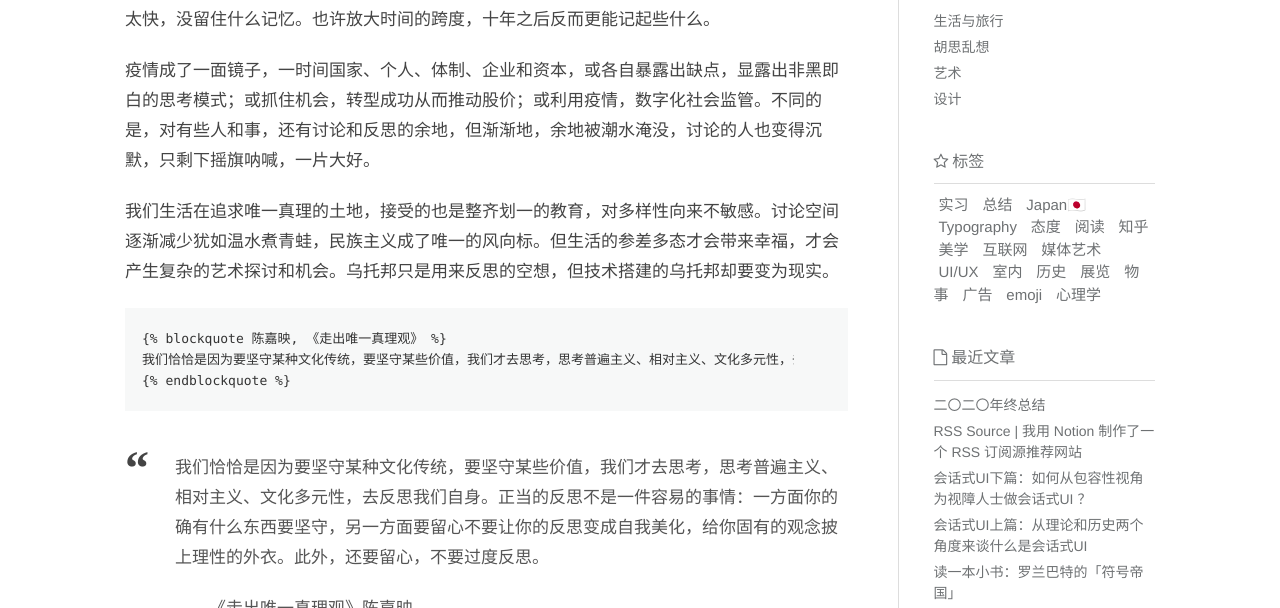
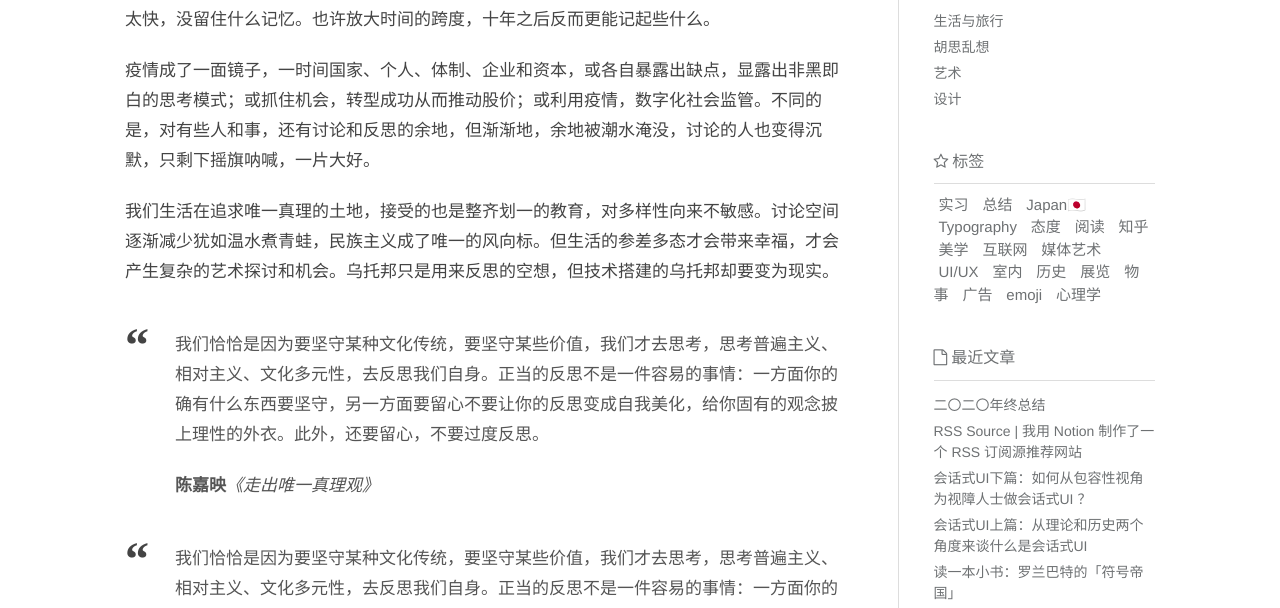
Before and after one commit to Ryouissei/ryouissei.github.io, a plain HTML site: page post/aeeb19a4.html in a window 1280 px wide. Shown: the part 310-918 px from the top of the page. Drawn offline with nearby package versions, Linux system fonts and the light colour scheme; some packages are replaced by stand-ins of ours; a script that the page names is missing.

Commit message:
Site updated: 2020-12-30 20:52:51

```diff
--- a/post/aeeb19a4.html
+++ b/post/aeeb19a4.html
@@ -12,7 +12,8 @@ h=d.documentElement,t=setTimeout(function(){h.className=h.className.replace(/\bw
 })(document);</script><meta name="generator" content="Hexo 4.2.0"></head><body><div class="body_container"><div id="header"><div class="site-name"><h1 class="hidden">二〇二〇年终总结</h1><a id="logo" href="/.">觉论</a><p class="description">The Sense of Design &amp; Life. |  Issei's Blog</p></div><div id="nav-menu"><a href="/." class="current"><i class="fa fa-home"> 主页</i></a><a href="/archives/"><i class="fa fa-archive"> 旧文</i></a><a href="/about/"><i class="fa fa-user"> 关于</i></a><a href="/atom.xml"><i class="fa fa-rss"> 订阅</i></a></div></div><div id="layout" class="pure-g"><div class="pure-u-1 pure-u-md-3-4"><div class="content_container"><div class="post"><h1 class="post-title">二〇二〇年终总结</h1><div class="post-meta">Dec 30, 2020<span> | </span><span class="category"><a href="/categories/%E7%94%9F%E6%B4%BB%E4%B8%8E%E6%97%85%E8%A1%8C/">生活与旅行</a></span><script src="https://busuanzi.ibruce.info/busuanzi/2.3/busuanzi.pure.mini.js" async></script><span id="busuanzi_container_page_pv"> | <span id="busuanzi_value_page_pv"></span><span> 阅读</span></span></div><div class="post-content"><p>2020年按理说应是印象极其深刻的一年，大学院毕业、工作、持续不断的疫情，却觉得时间过得太快，没留住什么记忆。也许放大时间的跨度，十年之后反而更能记起些什么。</p>
 <p>疫情成了一面镜子，一时间国家、个人、体制、企业和资本，或各自暴露出缺点，显露出非黑即白的思考模式；或抓住机会，转型成功从而推动股价；或利用疫情，数字化社会监管。不同的是，对有些人和事，还有讨论和反思的余地，但渐渐地，余地被潮水淹没，讨论的人也变得沉默，只剩下摇旗呐喊，一片大好。</p>
 <p>我们生活在追求唯一真理的土地，接受的也是整齐划一的教育，对多样性向来不敏感。讨论空间逐渐减少犹如温水煮青蛙，民族主义成了唯一的风向标。但生活的参差多态才会带来幸福，才会产生复杂的艺术探讨和机会。乌托邦只是用来反思的空想，但技术搭建的乌托邦却要变为现实。</p>
-<figure class="highlight plain"><table><tr><td class="gutter"><pre><span class="line">1</span><br><span class="line">2</span><br><span class="line">3</span><br></pre></td><td class="code"><pre><span class="line">&#123;% blockquote 陈嘉映, 《走出唯一真理观》 %&#125;</span><br><span class="line">我们恰恰是因为要坚守某种文化传统，要坚守某些价值，我们才去思考，思考普遍主义、相对主义、文化多元性，去反思我们自身。正当的反思不是一件容易的事情：一方面你的确有什么东西要坚守，另一方面要留心不要让你的反思变成自我美化，给你固有的观念披上理性的外衣。此外，还要留心，不要过度反思。</span><br><span class="line">&#123;% endblockquote %&#125;</span><br></pre></td></tr></table></figure>
+<blockquote><p>我们恰恰是因为要坚守某种文化传统，要坚守某些价值，我们才去思考，思考普遍主义、相对主义、文化多元性，去反思我们自身。正当的反思不是一件容易的事情：一方面你的确有什么东西要坚守，另一方面要留心不要让你的反思变成自我美化，给你固有的观念披上理性的外衣。此外，还要留心，不要过度反思。</p>
+<footer><strong>陈嘉映</strong><cite>《走出唯一真理观》</cite></footer></blockquote>
 
 <blockquote>
 <p>我们恰恰是因为要坚守某种文化传统，要坚守某些价值，我们才去思考，思考普遍主义、相对主义、文化多元性，去反思我们自身。正当的反思不是一件容易的事情：一方面你的确有什么东西要坚守，另一方面要留心不要让你的反思变成自我美化，给你固有的观念披上理性的外衣。此外，还要留心，不要过度反思。</p>
```
